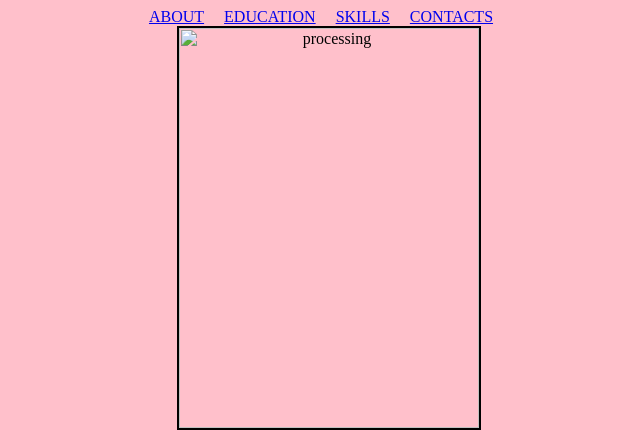
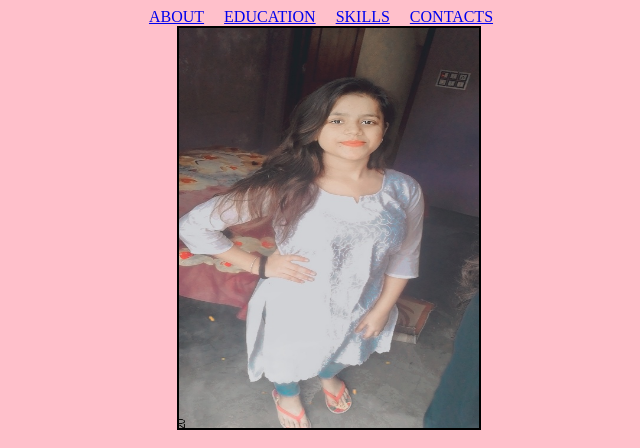
Before and after one commit to nandini550/main-portfolio, a plain HTML site: page index.html in a window 1280 px wide. Shown: the top 448 px of the page, without its empty margins (311-951 px from the left). Drawn offline with Linux system fonts and the light colour scheme.

Commit message:
Update index.html

```diff
--- a/index.html
+++ b/index.html
@@ -15,7 +15,7 @@
             <a href="contact.html">CONTACTS</a>&nbsp;&nbsp;&nbsp;&nbsp;
             <br<br><br>
 
-    <img src="NANDINI.jpeg" width=300 height=400 align=center border="2" alt="processing">
+    <img src="NANDINI.jpg" width=300 height=400 align=center border="2" alt="processing">
 <h1>NANDINI JAISWAL</h1>
 <h4>SAE Innovation Trainee</h4>
 <h4>Email: <a href="mailto:nandinijaiswal550@gmail.com"> nandinijaiswal550@gmail.com</a></h4>
```
